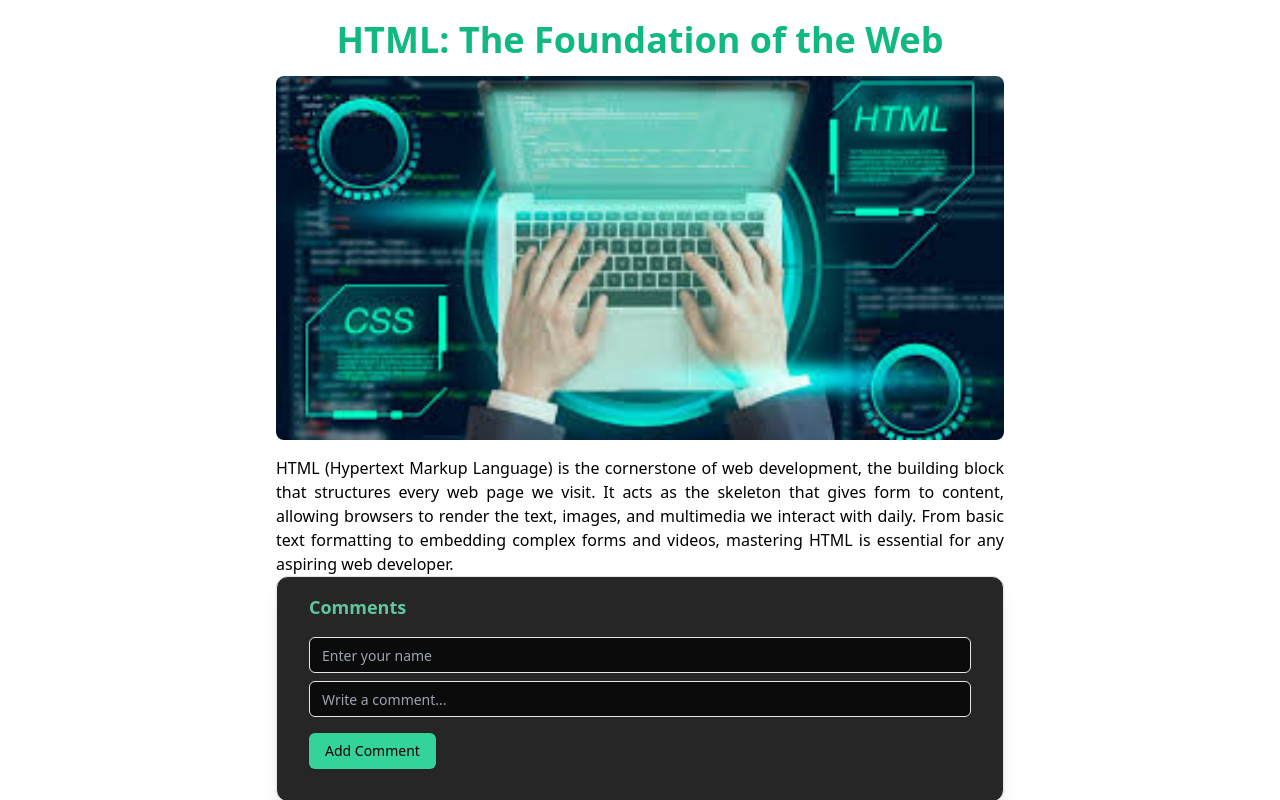
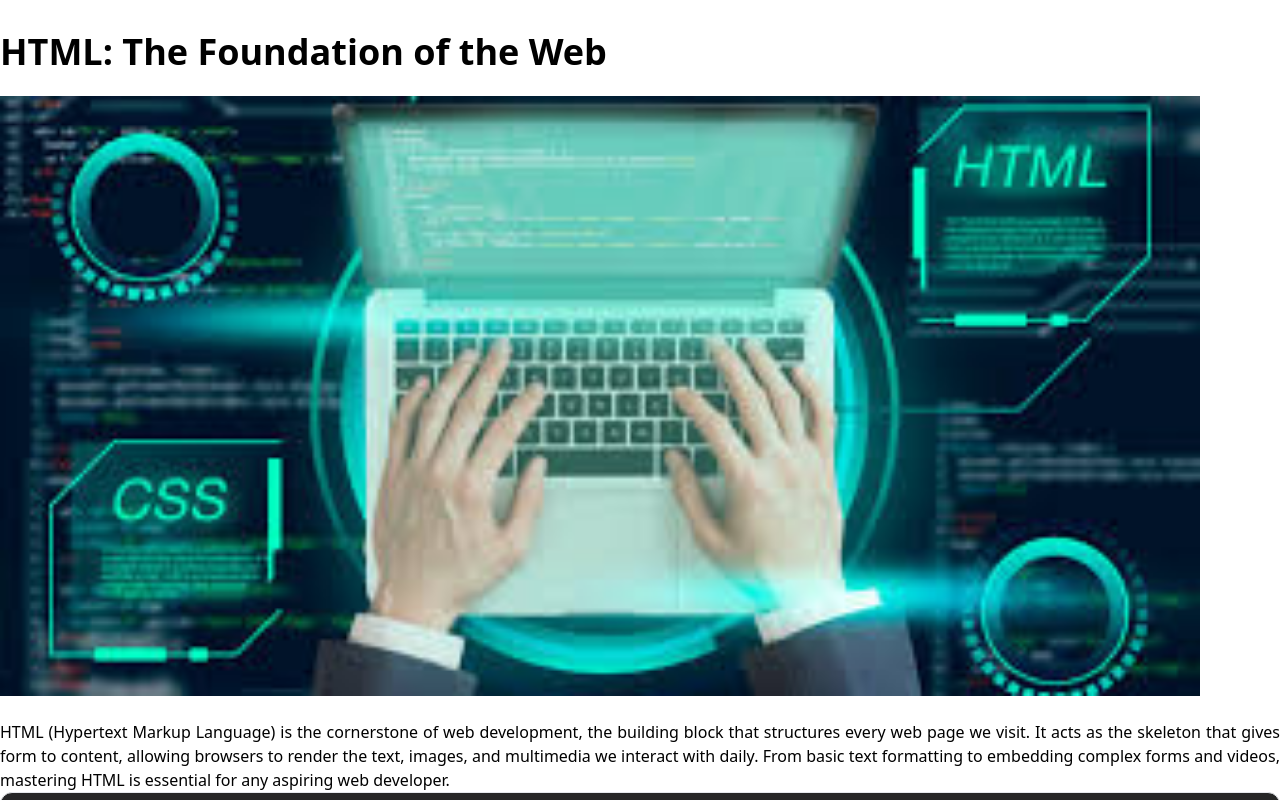
Before and after one commit to NimraTalha/dynamic-blog-react-component, a Next.js app: page /posts/1 in a window 1280 px wide. Shown: the top 800 px of the page. Built offline with nearby package versions, Linux system fonts and the light colour scheme.

Commit message:
Added comment section to post page

```diff
--- a/src/app/posts/[id]/page.tsx
+++ b/src/app/posts/[id]/page.tsx
@@ -1,13 +1,18 @@
-/* eslint-disable @typescript-eslint/no-unused-vars */
-/* eslint-disable @next/next/no-img-element */
-
+// /app/posts/[id]/page.tsx
 "use client";
 import React from "react";
+import { useRouter } from "next/router";
 import CommentSection from "@/components/CommentSection";
 import AuthoreCard from "@/components/AuthoreCard";
-import {title} from "process";
+import Image from "next/image";
 
-// Array containing all the blog posts
+interface PostProps {
+  params: {
+    id: string;
+  };
+}
+
+// Full list of posts
 const posts = [
   {
     id: "1",
@@ -19,7 +24,7 @@ const posts = [
   {
     id: "2",
     title: "CSS Secrets for Stunning Websites",
-    description: `CSS (Cascading Style Sheets) transforms the static structures of HTML into visually stunning web pages. It's what gives a website its unique style—colors, fonts, layouts, and animations. Beyond simple styling, CSS is a powerhouse that enables responsive design, ensuring websites look perfect on any screen size. Learn advanced CSS techniques like Flexbox, Grid, and animations that make web pages come alive.`,
+    description: `CSS (Cascading Style Sheets) transforms static HTML into visually stunning web pages. It's what gives a website its unique style—colors, fonts, layouts, and animations. Beyond simple styling, CSS is a powerhouse that enables responsive design, ensuring websites look perfect on any screen size. Learn advanced CSS techniques like Flexbox, Grid, and animations that make web pages come alive.`,
     date: "29/11/2024",
     image: "/images/2.jpg",
   },
@@ -81,44 +86,53 @@ const posts = [
   },
 ];
 
-export default function Post({ params }: { params: { id: string } }) {
-  // Instead of directly accessing `params.id`, you will need to unwrap it using `React.use()`.
+const Post = ({ params }: PostProps) => {
+  const { id } = params;
 
-  const [resolvedParams, setResolvedParams] = React.useState<{ id: string } | null>(null);
-
-  // Unwrap `params` inside a `useEffect` hook.
-  React.useEffect(() => {
-    const resolveParams = async () => {
-      const resolved = await params;
-      setResolvedParams(resolved);
-    };
-    resolveParams();
-  }, [params]);
-
-  if (!resolvedParams) {
-    return <h2 className="text-2xl font-bold text-center mt-10">Loading...</h2>;
-  }
-
-  const { id } = resolvedParams;
+  // Find the post by id
   const post = posts.find((p) => p.id === id);
 
   if (!post) {
     return <h2 className="text-2xl font-bold text-center mt-10">Post Not Found</h2>;
   }
 
+  // Helper function to render paragraphs
   const renderParagraphs = (description: string) => {
-    return description.split("/n").map((para, index) => (
-      <p key={index} className="mt-4 text-justify">{para.trim()}</p>
+    return description.split("\n").map((para, index) => (
+      <p key={index} className="text-justify mt-4">{para.trim()}</p>
     ));
   };
 
   return (
-    <div className="max-w-3xl mx-auto p-5">
-      <h1 className="md:text-4xl text-3xl font-bold text-emerald-500 text-center">{post.title}</h1>
-      {post.image && <img src={post.image} className="w-full mt-4 rounded-lg" alt={post.title} />}
-      {renderParagraphs(post.description)}
+    <div>
+      <h1 className="text-4xl font-bold mt-8">{post.title}</h1>
+      {post.image && (
+        <Image
+          src={post.image}
+          alt={post.title}
+          width={1200}
+          height={800}
+          className="mt-6"
+        />
+      )}
+      <div className="mt-6">
+        {renderParagraphs(post.description)}
+      </div>
       <CommentSection postId={post.id} />
       <AuthoreCard />
     </div>
   );
-}
+};
+
+const PostPage = () => {
+  const router = useRouter();
+  const { id } = router.query;
+
+  if (!id) {
+    return <p>Loading...</p>;
+  }
+
+  return <Post params={{ id: String(id) }} />;
+};
+
+export default PostPage;
--- a/src/components/CommentSection.tsx
+++ b/src/components/CommentSection.tsx
@@ -14,8 +14,7 @@ interface CommentSectionProps {
   postId: string;
 }
 
-
-export default function CommentSection({ postId }: CommentSectionProps) {
+export default function CommentSection({ }: CommentSectionProps) {
   const [comments, setComments] = useState<Comment[]>([]);
   const [newComment, setNewComment] = useState("");
   const [authorName, setAuthorName] = useState("");
@@ -27,19 +26,23 @@ export default function CommentSection({ postId }: CommentSectionProps) {
   const handleAddComment = () => {
     if (!authorName.trim()) {
       setError("Please enter your name.");
-    } else if (!newComment.trim()) {
+      return;
+    }
+    if (!newComment.trim()) {
       setError("Please write a comment.");
-    } else {
+      return;
+    }
+
     const newEntry: Comment = {
       id: Date.now().toString(),
       author: authorName,
       text: newComment,
     };
+
     setComments([...comments, newEntry]);
     setNewComment("");
     setAuthorName("");
     setError(null);
-    }
   };
 
   // Handle editing a comment
@@ -69,7 +72,9 @@ export default function CommentSection({ postId }: CommentSectionProps) {
         <h3 className="text-lg font-semibold text-emerald-300 mb-4 animate-pulse">
           Comments
         </h3>
+
         {error && <p className="text-red-500 mb-2">{error}</p>}
+
         <div>
           {comments.map((comment) => (
             <div key={comment.id} className="mb-4">
@@ -112,6 +117,9 @@ export default function CommentSection({ postId }: CommentSectionProps) {
             </div>
           ))}
         </div>
+
+        {/* Input Fields for Adding a Comment */}
+        <div className="mt-4">
           <Input
             value={authorName}
             placeholder="Enter your name"
@@ -124,6 +132,8 @@ export default function CommentSection({ postId }: CommentSectionProps) {
             onChange={(e) => setNewComment(e.target.value)}
             className="mb-2 bg-black/70 text-white/75"
           />
+        </div>
+
         <Button
           onClick={handleAddComment}
           className="mt-2 bg-emerald-400 hover:bg-emerald-500 text-black"
```
Lines whose indentation alone changed are shown as unchanged.
